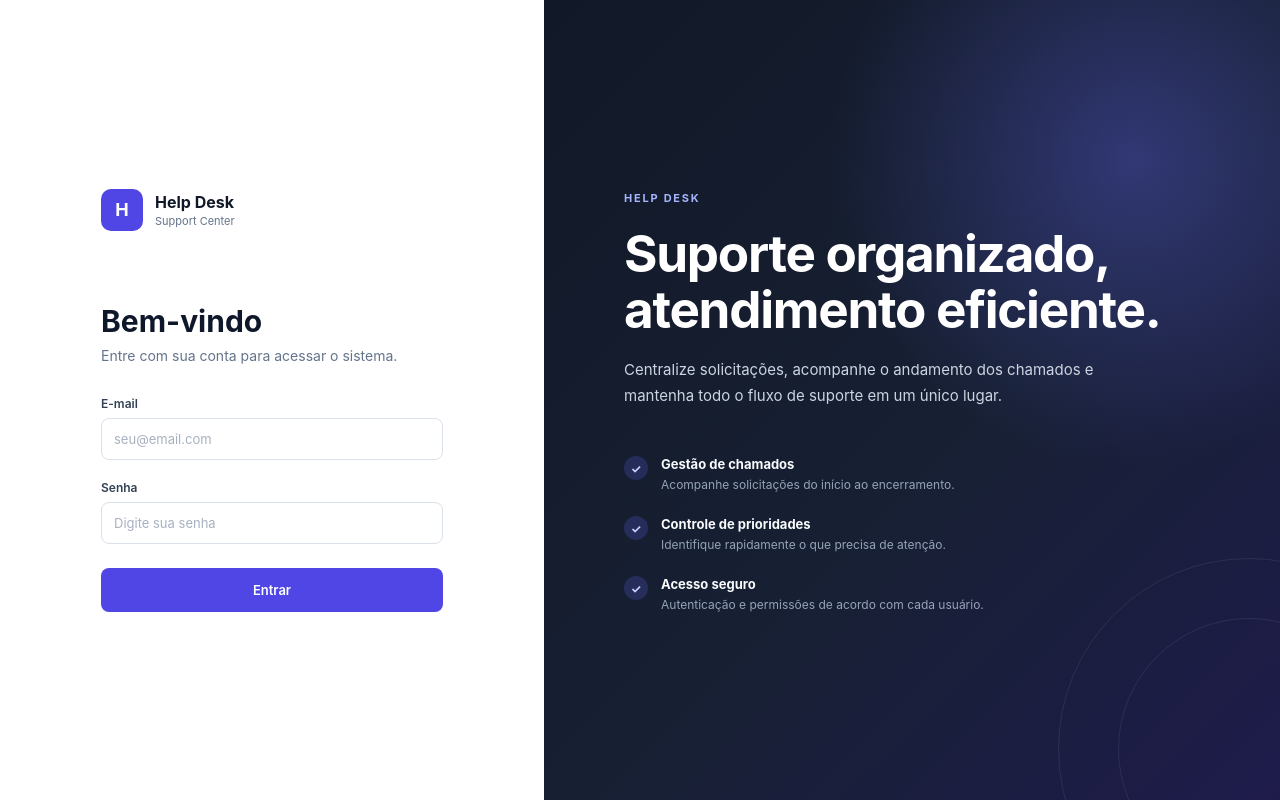
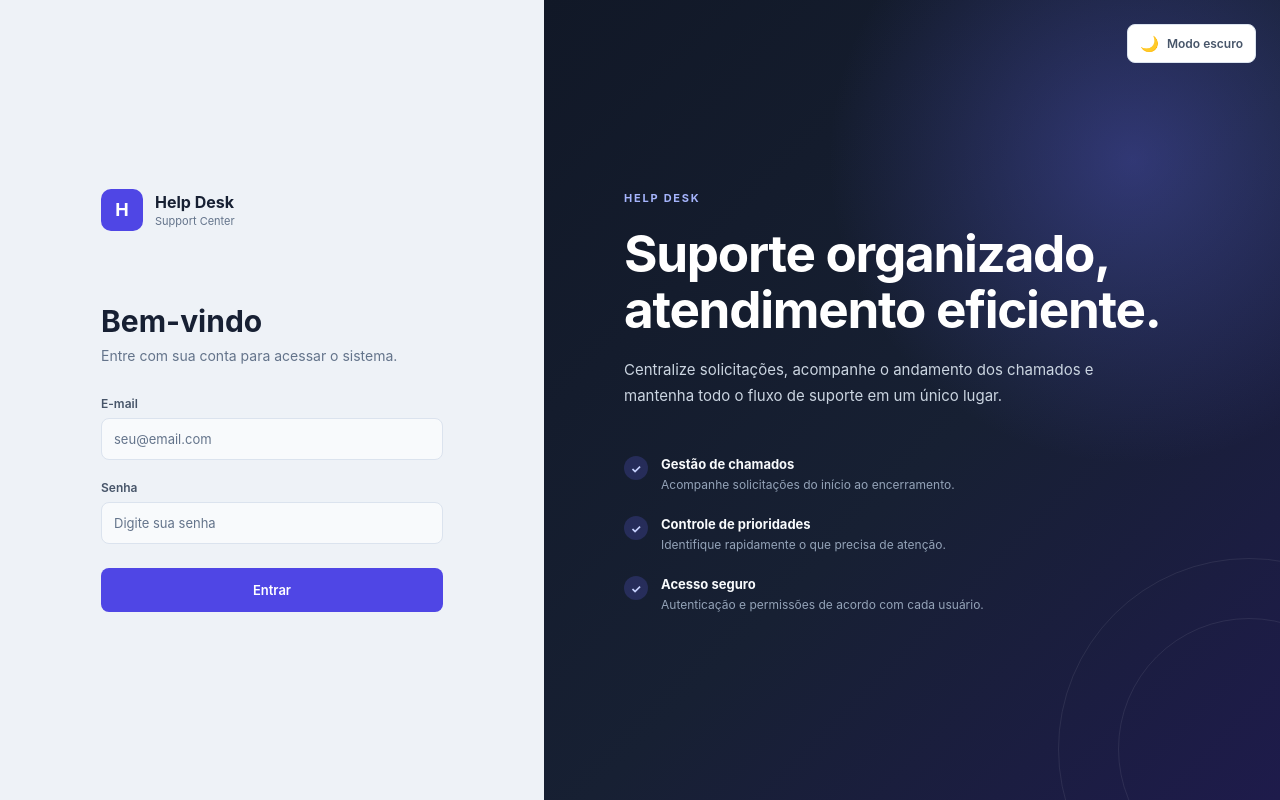
Before and after one commit to ElMathidones/helpdesk-web, a React (Vite) app: page /login in a window 1280 px wide. Built offline with nearby package versions, Linux system fonts and the light colour scheme; no server answers.

Commit message:
feat: add light and dark theme

```diff
--- a/src/components/AppLayout.tsx
+++ b/src/components/AppLayout.tsx
@@ -1,9 +1,11 @@
 import { NavLink, Outlet } from "react-router-dom"
 
 import { useAuth } from "../hooks/useAuth"
+import { useTheme } from "../contexts/useTheme"
 
 function AppLayout() {
     const { user, logout } = useAuth()
+    const { theme, toggleTheme } = useTheme()
 
     return (
         <div className="app-layout">
@@ -71,6 +73,22 @@ function AppLayout() {
                     </div>
 
                     <button
+                        type="button"
+                        className="theme-toggle"
+                        onClick={toggleTheme}
+                    >
+                        <span>
+                            {theme === "light" ? "🌙" : "☀️"}
+                        </span>
+
+                        <span>
+                            {theme === "light"
+                                ? "Modo escuro"
+                                : "Modo claro"}
+                        </span>
+                    </button>
+
+                    <button
                         className="logout-button"
                         type="button"
                         onClick={logout}
--- /dev/null
+++ b/src/contexts/ThemeContext.ts
@@ -0,0 +1,11 @@
+import { createContext } from "react"
+
+export type Theme = "light" | "dark"
+
+export interface ThemeContextValue {
+    theme: Theme
+    toggleTheme: () => void
+}
+
+export const ThemeContext =
+    createContext<ThemeContextValue | undefined>(undefined)
--- /dev/null
+++ b/src/contexts/ThemeContext.tsx
@@ -0,0 +1,46 @@
+import {
+    useEffect,
+    useState,
+    type ReactNode,
+} from "react"
+
+import {
+    ThemeContext,
+    type Theme,
+} from "./ThemeContext"
+
+interface ThemeProviderProps {
+    children: ReactNode
+}
+
+export function ThemeProvider({
+    children,
+}: ThemeProviderProps) {
+    const [theme, setTheme] = useState<Theme>(() => {
+        const savedTheme = localStorage.getItem("helpdesk_theme")
+
+        return savedTheme === "dark" ? "dark" : "light"
+    })
+
+    useEffect(() => {
+        document.documentElement.setAttribute("data-theme", theme)
+        localStorage.setItem("helpdesk_theme", theme)
+    }, [theme])
+
+    function toggleTheme() {
+        setTheme((currentTheme) =>
+            currentTheme === "light" ? "dark" : "light",
+        )
+    }
+
+    return (
+        <ThemeContext.Provider
+            value={{
+                theme,
+                toggleTheme,
+            }}
+        >
+            {children}
+        </ThemeContext.Provider>
+    )
+}
--- /dev/null
+++ b/src/contexts/useTheme.ts
@@ -0,0 +1,15 @@
+import { useContext } from "react"
+
+import { ThemeContext } from "./ThemeContext.ts"
+
+export function useTheme() {
+    const context = useContext(ThemeContext)
+
+    if (!context) {
+        throw new Error(
+            "useTheme must be used within a ThemeProvider",
+        )
+    }
+
+    return context
+}
--- a/src/index.css
+++ b/src/index.css
@@ -2,10 +2,45 @@
   font-family:
     Inter, ui-sans-serif, system-ui, -apple-system, BlinkMacSystemFont, "Segoe UI",
     sans-serif;
+
   color: #172033;
-  background: #f5f7fb;
+  background: #eef2f7;
+
+  --color-background: #eef2f7;
+  --color-surface: #ffffff;
+  --color-surface-secondary: #f8fafc;
+
+  --color-border: #dbe3ee;
+  --color-border-secondary: #e7edf4;
+
+  --color-text-primary: #172033;
+  --color-text-secondary: #475569;
+  --color-text-muted: #64748b;
+
+  --color-sidebar: #111827;
+  --color-sidebar-border: #1f2937;
+
   font-synthesis: none;
   text-rendering: optimizeLegibility;
+}
+
+html[data-theme="dark"] {
+  color: #f8fafc;
+  background: #0f172a;
+
+  --color-background: #0f172a;
+  --color-surface: #1e293b;
+  --color-surface-secondary: #243247;
+
+  --color-border: #334155;
+  --color-border-secondary: #2b3a50;
+
+  --color-text-primary: #f8fafc;
+  --color-text-secondary: #cbd5e1;
+  --color-text-muted: #94a3b8;
+
+  --color-sidebar: #0b1120;
+  --color-sidebar-border: #1e293b;
 }
 
 * {
@@ -21,7 +56,11 @@ body {
   margin: 0;
   min-width: 320px;
   min-height: 100vh;
-  background: #f5f7fb;
+  color: var(--color-text-secondary);
+  background: var(--color-background);
+  transition:
+    background 0.2s ease,
+    color 0.2s ease;
 }
 
 button,
@@ -247,14 +286,14 @@ p {
 
 .page-header h1 {
   margin-bottom: 6px;
-  color: #111827;
+  color: var(--color-text-primary);
   font-size: 30px;
   line-height: 1.2;
 }
 
 .page-header p {
   margin-bottom: 0;
-  color: #64748b;
+  color: var(--color-text-muted);
   font-size: 14px;
 }
 
@@ -285,15 +324,15 @@ p {
 
 .stat-card {
   padding: 22px;
-  border: 1px solid #e2e8f0;
+  border: 1px solid var(--color-border);
   border-radius: 12px;
-  background: #ffffff;
+  background: var(--color-surface);
 }
 
 .stat-label {
   display: block;
   margin-bottom: 14px;
-  color: #64748b;
+  color: var(--color-text-secondary);
   font-size: 13px;
   font-weight: 500;
 }
@@ -301,21 +340,21 @@ p {
 .stat-value {
   display: block;
   margin-bottom: 6px;
-  color: #111827;
+  color: var(--color-text-primary);
   font-size: 30px;
   line-height: 1;
 }
 
 .stat-description {
-  color: #94a3b8;
+  color: var(--color-text-muted);
   font-size: 12px;
 }
 
 .recent-section {
   overflow: hidden;
-  border: 1px solid #e2e8f0;
+  border: 1px solid var(--color-border);
   border-radius: 12px;
-  background: #ffffff;
+  background: var(--color-surface);
 }
 
 .section-header {
@@ -324,18 +363,18 @@ p {
   justify-content: space-between;
   gap: 20px;
   padding: 22px 24px;
-  border-bottom: 1px solid #e2e8f0;
+  border-bottom: 1px solid var(--color-border);
 }
 
 .section-header h2 {
   margin-bottom: 4px;
-  color: #111827;
+  color: var(--color-text-primary);
   font-size: 17px;
 }
 
 .section-header p {
   margin-bottom: 0;
-  color: #94a3b8;
+  color: var(--color-text-muted);
   font-size: 13px;
 }
 
@@ -356,7 +395,7 @@ p {
   justify-content: space-between;
   gap: 20px;
   padding: 18px 24px;
-  border-bottom: 1px solid #edf0f5;
+  border-bottom: 1px solid var(--color-border-secondary);
   transition: background 0.2s ease;
 }
 
@@ -365,7 +404,7 @@ p {
 }
 
 .recent-ticket:hover {
-  background: #f8fafc;
+  background: var(--color-surface-secondary);
 }
 
 .ticket-main-info {
@@ -376,7 +415,7 @@ p {
 }
 
 .ticket-id {
-  color: #94a3b8;
+  color: var(--color-text-muted);
   font-size: 12px;
   font-weight: 600;
 }
@@ -389,14 +428,14 @@ p {
     display: block;
     overflow: hidden;
     margin-bottom: 4px;
-  color: #1e293b;
+    color: var(--color-text-primary);
     font-size: 14px;
     text-overflow: ellipsis;
     white-space: nowrap;
 }
 
 .ticket-main-info div > span {
-  color: #94a3b8;
+  color: var(--color-text-muted);
   font-size: 12px;
 }
 
@@ -556,9 +595,9 @@ p {
 
 .create-ticket-section,
 .tickets-list-section {
-  border: 1px solid #e2e8f0;
+  border: 1px solid var(--color-border);
   border-radius: 12px;
-  background: #ffffff;
+  background: var(--color-surface);
 }
 
 .create-ticket-section {
@@ -576,18 +615,18 @@ p {
 .tickets-list-section > .section-title {
   margin-bottom: 0;
   padding: 22px 24px;
-  border-bottom: 1px solid #e2e8f0;
+  border-bottom: 1px solid var(--color-border);
 }
 
 .section-title h2 {
   margin-bottom: 5px;
-  color: #111827;
+  color: var(--color-text-primary);
   font-size: 17px;
 }
 
 .section-title p {
   margin-bottom: 0;
-  color: #94a3b8;
+  color: var(--color-text-muted);
   font-size: 13px;
   line-height: 1.5;
 }
@@ -600,7 +639,7 @@ p {
 .ticket-card {
   display: block;
   padding: 20px 24px;
-  border-bottom: 1px solid #edf0f5;
+  border-bottom: 1px solid var(--color-border-secondary);
   transition: background 0.2s ease;
 }
 
@@ -609,7 +648,7 @@ p {
 }
 
 .ticket-card:hover {
-  background: #f8fafc;
+  background: var(--color-surface-secondary);
 }
 
 .ticket-card-header {
@@ -621,7 +660,7 @@ p {
 }
 
 .ticket-number {
-  color: #94a3b8;
+  color: var(--color-text-muted);
   font-size: 12px;
   font-weight: 600;
 }
@@ -634,7 +673,7 @@ p {
 
 .ticket-card h3 {
   margin-bottom: 7px;
-  color: #1e293b;
+  color: var(--color-text-primary);
   font-size: 15px;
 }
 
@@ -642,7 +681,7 @@ p {
   display: -webkit-box;
   overflow: hidden;
   margin-bottom: 16px;
-  color: #64748b;
+  color: var(--color-text-secondary);
   font-size: 13px;
   line-height: 1.6;
   line-clamp: 2;
@@ -655,7 +694,7 @@ p {
   align-items: center;
   justify-content: space-between;
   gap: 16px;
-  color: #94a3b8;
+  color: var(--color-text-muted);
   font-size: 11px;
 }
 
@@ -691,7 +730,7 @@ p {
 }
 
 .form-field label {
-  color: #334155;
+  color: var(--color-text-secondary);
   font-size: 12px;
   font-weight: 600;
 }
@@ -700,11 +739,11 @@ p {
 .form-field textarea,
 .form-field select {
   width: 100%;
-  border: 1px solid #dbe1ea;
+  border: 1px solid var(--color-border);
   border-radius: 8px;
   outline: none;
-  color: #1e293b;
-  background: #ffffff;
+  color: var(--color-text-primary);
+  background: var(--color-surface-secondary);
   font-size: 13px;
   transition:
     border-color 0.2s ease,
@@ -726,7 +765,7 @@ p {
 
 .form-field input::placeholder,
 .form-field textarea::placeholder {
-  color: #a8b1c0;
+  color: var(--color-text-muted);
 }
 
 .form-field input:focus,
@@ -773,6 +812,12 @@ p {
   font-size: 12px;
 }
 
+html[data-theme="dark"] .form-error {
+  border-color: #7f1d1d;
+  color: #fecaca;
+  background: #450a0a;
+}
+
 .ticket-details-page {
   max-width: 1200px;
   margin: 0 auto;
@@ -831,9 +876,9 @@ p {
 .details-card,
 .ticket-info-card,
 .feedback-card {
-  border: 1px solid #e2e8f0;
+  border: 1px solid var(--color-border);
   border-radius: 12px;
-  background: #ffffff;
+  background: var(--color-surface);
 }
 
 .details-card {
@@ -842,13 +887,13 @@ p {
 
 .details-card-header {
   padding: 18px 22px;
-  border-bottom: 1px solid #e2e8f0;
+  border-bottom: 1px solid var(--color-border);
 }
 
 .details-card-header h2,
 .ticket-info-card h2 {
   margin-bottom: 0;
-  color: #1e293b;
+  color: var(--color-text-primary);
   font-size: 15px;
 }
 
@@ -858,7 +903,7 @@ p {
 
 .full-description {
   margin-bottom: 0;
-  color: #475569;
+  color: var(--color-text-secondary);
   font-size: 14px;
   line-height: 1.7;
   white-space: pre-wrap;
@@ -870,6 +915,7 @@ p {
 
 .ticket-info-card h2 {
   margin-bottom: 20px;
+  color: var(--color-text-primary);
 }
 
 .ticket-info-list {
@@ -882,7 +928,7 @@ p {
   justify-content: space-between;
   gap: 20px;
   padding: 12px 0;
-  border-bottom: 1px solid #edf0f5;
+  border-bottom: 1px solid var(--color-border-secondary);
 }
 
 .ticket-info-list > div:first-child {
@@ -895,13 +941,13 @@ p {
 }
 
 .ticket-info-list dt {
-  color: #94a3b8;
+  color: var(--color-text-muted);
   font-size: 12px;
 }
 
 .ticket-info-list dd {
   margin: 0;
-  color: #334155;
+  color: var(--color-text-primary);
   font-size: 12px;
   font-weight: 600;
   text-align: right;
@@ -949,13 +995,13 @@ p {
 }
 
 .action-secondary {
-  border: 1px solid #dbe1ea;
-  color: #475569;
-  background: #ffffff;
+  border: 1px solid var(--color-border);
+  color: var(--color-text-secondary);
+  background: var(--color-surface);
 }
 
 .action-secondary:hover:not(:disabled) {
-  background: #f8fafc;
+  background: var(--color-surface-secondary);
 }
 
 .action-danger {
@@ -1021,9 +1067,55 @@ p {
 
 .login-page {
   display: grid;
+  position: relative;
   min-height: 100vh;
   grid-template-columns: minmax(420px, 0.85fr) minmax(520px, 1.15fr);
-  background: #ffffff;
+  background: var(--color-background);
+}
+
+.login-theme-toggle {
+    position: absolute;
+    top: 24px;
+    right: 24px;
+    z-index: 10;
+
+    display: inline-flex;
+    align-items: center;
+    justify-content: center;
+    gap: 8px;
+
+    padding: 9px 12px;
+    border: 1px solid var(--color-border);
+    border-radius: 8px;
+
+    color: var(--color-text-secondary);
+    background: var(--color-surface);
+
+    font: inherit;
+    font-size: 12px;
+    font-weight: 600;
+
+    cursor: pointer;
+
+    transition:
+        background 0.2s ease,
+        border-color 0.2s ease,
+        color 0.2s ease;
+}
+
+.login-theme-toggle:hover {
+    background: var(--color-surface-secondary);
+}
+
+.login-theme-toggle span:first-child {
+    font-size: 15px;
+}
+
+@media (max-width: 480px) {
+    .login-theme-toggle {
+        top: 16px;
+        right: 16px;
+    }
 }
 
 .login-panel {
@@ -1063,13 +1155,13 @@ p {
 }
 
 .login-brand strong {
-  color: #111827;
+  color: var(--color-text-primary);
   font-size: 16px;
 }
 
 .login-brand span {
   margin-top: 2px;
-  color: #64748b;
+  color: var(--color-text-muted);
   font-size: 11px;
 }
 
@@ -1079,14 +1171,14 @@ p {
 
 .login-heading h1 {
   margin: 0 0 8px;
-  color: #0f172a;
+  color: var(--color-text-primary);
   font-size: 30px;
   line-height: 1.2;
 }
 
 .login-heading p {
   margin: 0;
-  color: #64748b;
+  color: var(--color-text-muted);
   font-size: 14px;
 }
 
@@ -1241,6 +1333,25 @@ p {
   line-height: 1.5;
 }
 
+.login-form .form-field label {
+  color: var(--color-text-secondary);
+}
+
+.login-form .form-field input {
+  border: 1px solid var(--color-border);
+  color: var(--color-text-primary);
+  background: var(--color-surface-secondary);
+}
+
+.login-form .form-field input::placeholder {
+  color: var(--color-text-muted);
+}
+
+.login-form .form-field input:focus {
+  border-color: #6366f1;
+  box-shadow: 0 0 0 3px rgb(99 102 241 / 12%);
+}
+
 @media (max-width: 900px) {
   .login-page {
     display: block;
@@ -1279,9 +1390,9 @@ p {
 .dashboard-chart-section {
     margin-top: 24px;
     padding: 24px;
-    border: 1px solid #e2e8f0;
+    border: 1px solid var(--color-border);
     border-radius: 16px;
-    background: #ffffff;
+    background: var(--color-surface);
 }
 
 .status-chart {
@@ -1302,7 +1413,7 @@ p {
     align-items: flex-end;
     justify-content: space-between;
     gap: 16px;
-    color: #334155;
+    color: var(--color-text-secondary);
     font-size: 14px;
 }
 
@@ -1313,12 +1424,12 @@ p {
 }
 
 .status-chart-label small {
-    color: #64748b;
+    color: var(--color-text-muted);
     font-size: 12px;
 }
 
 .status-chart-label strong {
-    color: #0f172a;
+    color: var(--color-text-primary);
     font-size: 13px;
 }
 
@@ -1327,7 +1438,7 @@ p {
     height: 10px;
     overflow: hidden;
     border-radius: 999px;
-    background: #e2e8f0;
+    background: var(--color-border);
 }
 
 .status-chart-fill {
@@ -1374,6 +1485,7 @@ p {
 
 .priority-medium {
     background: #f59e0b;
+    color: #855400;
 }
 
 .priority-high {
@@ -1394,9 +1506,9 @@ p {
     align-self: start;
     margin-top: 24px;
     padding: 24px;
-    border: 1px solid #e2e8f0;
+    border: 1px solid var(--color-border);
     border-radius: 16px;
-    background: #ffffff;
+    background: var(--color-surface);
 }
 
 .dashboard-section-header {
@@ -1408,13 +1520,13 @@ p {
 
 .dashboard-section-header h2 {
     margin: 0;
-    color: #0f172a;
+    color: var(--color-text-primary);
     font-size: 18px;
 }
 
 .dashboard-section-header p {
     margin: 6px 0 0;
-    color: #64748b;
+    color: var(--color-text-muted);
     font-size: 14px;
 }
 
@@ -1430,25 +1542,25 @@ p {
     flex-direction: column;
     gap: 6px;
     padding: 20px;
-    border: 1px solid #e2e8f0;
+    border: 1px solid var(--color-border);
     border-radius: 12px;
-    background: #f8fafc;
+    background: var(--color-surface-secondary);
 }
 
 .dashboard-period-card span {
-    color: #64748b;
+    color: var(--color-text-secondary);
     font-size: 13px;
     font-weight: 500;
 }
 
 .dashboard-period-card strong {
-    color: #0f172a;
+    color: var(--color-text-primary);
     font-size: 28px;
     line-height: 1;
 }
 
 .dashboard-period-card small {
-    color: #64748b;
+    color: var(--color-text-muted);
     font-size: 12px;
 }
 
@@ -1474,7 +1586,7 @@ p {
 }
 
 .dashboard-period-filter span {
-    color: #64748b;
+    color: var(--color-text-secondary);
     font-size: 12px;
     font-weight: 600;
 }
@@ -1482,10 +1594,10 @@ p {
 .dashboard-period-filter select {
     min-height: 40px;
     padding: 0 36px 0 12px;
-    border: 1px solid #cbd5e1;
+    border: 1px solid var(--color-border);
     border-radius: 8px;
-    background: #ffffff;
-    color: #0f172a;
+    background: var(--color-surface-secondary);
+    color: var(--color-text-primary);
     font: inherit;
     cursor: pointer;
     outline: none;
@@ -1516,20 +1628,13 @@ p {
 }
 
 .ticket-count {
-    display: flex;
-    align-items: center;
-    justify-content: center;
-    min-width: 120px;
-    min-height: 42px;
-    padding: 0 16px;
-    border: 1px solid #e2e8f0;
-    border-radius: 8px;
-    background: #ffffff;
-    color: #475569;
-    font-size: 13px;
+  padding: 7px 12px;
+  border: 1px solid var(--color-border);
+  border-radius: 999px;
+  color: var(--color-text-secondary);
+  background: var(--color-surface);
+  font-size: 12px;
   font-weight: 600;
-    white-space: nowrap;
-    box-sizing: border-box;
 }
 
 .tickets-search {
@@ -1540,17 +1645,17 @@ p {
     width: 100%;
     min-height: 42px;
     padding: 0 14px;
-    border: 1px solid #cbd5e1;
+    border: 1px solid var(--color-border);
     border-radius: 8px;
-    background: #ffffff;
-    color: #0f172a;
+    background: var(--color-surface-secondary);
+    color: var(--color-text-primary);
     font: inherit;
     outline: none;
     box-sizing: border-box;
 }
 
 .tickets-search input::placeholder {
-    color: #94a3b8;
+    color: var(--color-text-muted);
 }
 
 .tickets-search input:focus {
@@ -1566,7 +1671,7 @@ p {
 }
 
 .tickets-filter label {
-    color: #475569;
+    color: var(--color-text-secondary);
     font-size: 12px;
     font-weight: 600;
 }
@@ -1574,10 +1679,10 @@ p {
 .tickets-filter select {
     min-height: 42px;
     padding: 0 12px;
-    border: 1px solid #cbd5e1;
+    border: 1px solid var(--color-border);
     border-radius: 8px;
-    background: #ffffff;
-    color: #0f172a;
+    background: var(--color-surface-secondary);
+    color: var(--color-text-primary);
     font: inherit;
     cursor: pointer;
     outline: none;
@@ -1637,14 +1742,28 @@ p {
 
 .comment-item-own {
     align-self: flex-end;
-    background: #eef2ff;
-    border-color: #c7d2fe;
+    background: #312e81;
+    border-color: #4338ca;
+    color: #eef2ff;
+}
+
+.comment-item-own .comment-header strong {
+    color: #ffffff;
+}
+
+.comment-item-own .comment-header time {
+    color: #c7d2fe;
+}
+
+.comment-item-own p {
+  color: #ffffff;
 }
 
 .comment-item-other {
   align-self: flex-start;
-    background: #f8fafc;
-    border-color: #e2e8f0;
+  background: var(--color-surface-secondary);
+  border-color: var(--color-border);
+  color: var(--color-text-primary);
 }
 
 .comment-header {
@@ -1656,15 +1775,17 @@ p {
 
 .comment-header strong {
   font-size: 14px;
+  color: var(--color-text-primary);
 }
 
 .comment-header time {
   font-size: 12px;
-    color: #94a3b8;
+  color: var(--color-text-muted);
 }
 
 .comment-item p {
   margin: 0;
+  color: inherit;
   line-height: 1.5;
   white-space: pre-wrap;
   overflow-wrap: anywhere;
@@ -1682,13 +1803,19 @@ p {
   min-height: 42px;
   max-height: 180px;
   padding: 11px 14px;
-    border: 1px solid #d7ddea;
+  border: 1px solid var(--color-border);
   border-radius: 10px;
+  color: var(--color-text-primary);
+  background: var(--color-surface-secondary);
   font: inherit;
   line-height: 1.5;
   resize: none;
   overflow-y: hidden;
   box-sizing: border-box;
+}
+
+.comment-form textarea::placeholder {
+  color: var(--color-text-muted);
 }
 
 .comment-form textarea:focus {
@@ -1721,3 +1848,39 @@ p {
   opacity: 0.5;
   cursor: not-allowed;
 }
+
+.no-comments-message {
+  color: var(--color-text-muted);
+}
+
+.theme-toggle {
+  width: 100%;
+  display: flex;
+  align-items: center;
+  justify-content: center;
+  gap: 4px;
+  padding: 10px 12px;
+  border: 1px solid #374151;
+  border-radius: 8px;
+  background: transparent;
+  color: #d1d5db;
+  font: inherit;
+  cursor: pointer;
+  text-align: center;
+  transition:
+    background 0.2s ease,
+    border-color 0.2s ease;
+}
+
+.theme-toggle:hover {
+  background: #1f2937;
+  border-color: #4b5563;
+}
+
+.theme-toggle span:first-child {
+  font-size: 16px;
+}
+
+.logout-button {
+  margin-top: 10px;
+}
--- a/src/main.tsx
+++ b/src/main.tsx
@@ -4,13 +4,16 @@ import { BrowserRouter } from "react-router-dom"
 
 import App from "./App"
 import { AuthProvider } from "./contexts/AuthProvider"
+import { ThemeProvider } from "./contexts/ThemeContext.tsx"
 import "./index.css"
 
 createRoot(document.getElementById("root")!).render(
   <StrictMode>
     <BrowserRouter>
       <AuthProvider>
-        <App />
+        <ThemeProvider>
+          <App />
+        </ThemeProvider>
       </AuthProvider>
     </BrowserRouter>
   </StrictMode>,
--- a/src/pages/LoginPage.tsx
+++ b/src/pages/LoginPage.tsx
@@ -2,6 +2,7 @@ import { useState, type FormEvent } from "react"
 import { Navigate, useNavigate } from "react-router-dom"
 
 import { useAuth } from "../hooks/useAuth"
+import { useTheme } from "../contexts/useTheme"
 
 function LoginPage() {
     const navigate = useNavigate()
@@ -11,6 +12,7 @@ function LoginPage() {
     const [password, setPassword] = useState("")
     const [error, setError] = useState("")
     const [isLoading, setIsLoading] = useState(false)
+    const { theme, toggleTheme } = useTheme()
 
     if (isAuthenticated) {
         return <Navigate to="/dashboard" replace />
@@ -91,6 +93,27 @@ function LoginPage() {
             >
                 {isLoading ? "Entrando..." : "Entrar"}
             </button>
+
+            <button
+                type="button"
+                className="login-theme-toggle"
+                onClick={toggleTheme}
+                aria-label={
+                    theme === "light"
+                        ? "Ativar modo escuro"
+                        : "Ativar modo claro"
+                }
+            >
+                <span>
+                    {theme === "light" ? "🌙" : "☀️"}
+                </span>
+
+                <span>
+                    {theme === "light"
+                        ? "Modo escuro"
+                        : "Modo claro"}
+                </span>
+            </button>
             </form>
         </section>
 
```
Lines whose indentation alone changed are shown as unchanged.
